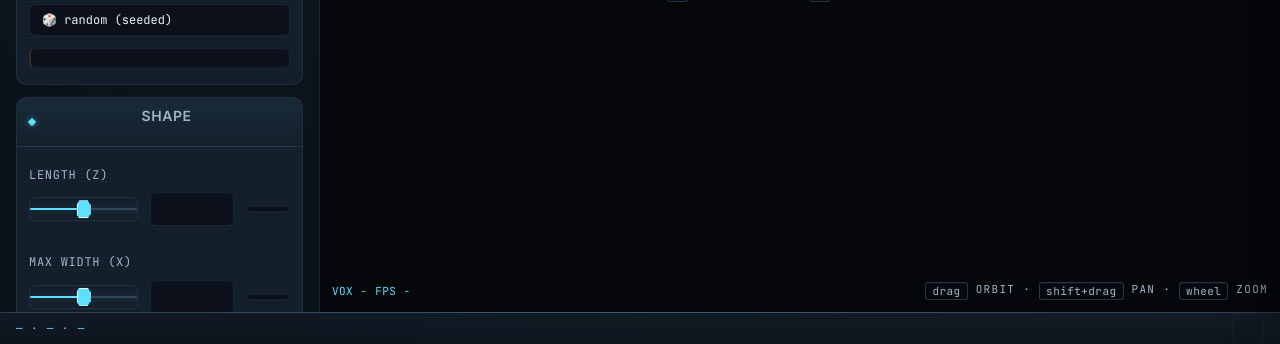
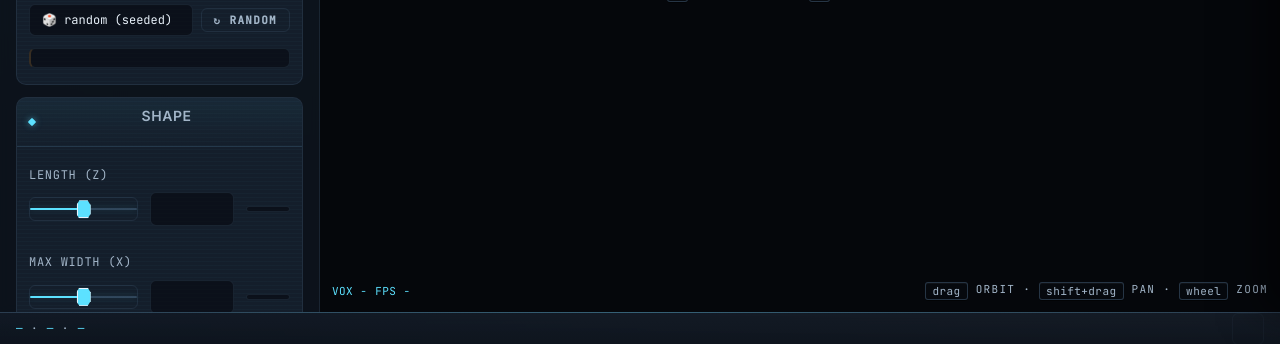
Before and after one commit to KazooKat/Spaceship-Generator, a Flask app: template src/spaceship_generator/web/templates/index.html in a window 1280 px wide. Shown: the part 456-800 px from the top of the page. Run offline with Flask 3, Linux system fonts and the light colour scheme; the template is opened without the code that fills it, so the values that code supplies are empty; some libraries are stand-ins or nearby versions.

Commit message:
feat(web): add Random Palette button in ship generation form

```diff
--- a/src/spaceship_generator/web/static/app_ui.js
+++ b/src/spaceship_generator/web/static/app_ui.js
@@ -283,6 +283,26 @@
         });
     }
 
+    // --- Random palette button -----------------------------------------------
+    function bindRandomPaletteBtn() {
+        var btn = document.getElementById("random-palette-btn");
+        if (!btn || btn.dataset.palRandBound === "1") return;
+        btn.dataset.palRandBound = "1";
+        btn.addEventListener("click", function () {
+            var sel = document.getElementById("palette");
+            if (!sel) return;
+            // Exclude the placeholder "random (seeded)" option (value="random")
+            // and any option with an empty value.
+            var opts = Array.from(sel.options).filter(function (o) {
+                return o.value && o.value !== "random";
+            });
+            if (!opts.length) return;
+            var pick = opts[Math.floor(Math.random() * opts.length)];
+            sel.value = pick.value;
+            try { sel.dispatchEvent(new Event("change", { bubbles: true })); } catch (e) { /* noop */ }
+        });
+    }
+
     function fetchPaletteColors() {
         fetch("/api/palettes")
             .then(function (r) { return r.ok ? r.json() : null; })
@@ -307,6 +327,7 @@
         bindHtmxLifecycle();
         bindPaletteSwatches();
         fetchPaletteColors();
+        bindRandomPaletteBtn();
         window.ui.reinitLucide();
         window.ui.setStatus("READY", "ready");
     }
--- a/src/spaceship_generator/web/static/style_controls.css
+++ b/src/spaceship_generator/web/static/style_controls.css
@@ -427,6 +427,20 @@ input[type="range"]:focus-visible::-webkit-slider-thumb,
     display: inline-block;
 }
 
+/* === PALETTE SELECT ROW ================================================ */
+.palette-select-row {
+    display: flex; align-items: center; gap: var(--space-2);
+}
+.palette-select-row select {
+    flex: 1 1 auto; min-width: 0;
+}
+.palette-random-btn {
+    flex: 0 0 auto;
+    padding: var(--space-1) var(--space-3);
+    font-size: var(--fs-xs);
+    white-space: nowrap;
+}
+
 /* === SHORTCUTS MODAL =================================================== */
 /* Backdrop overlay — covers the full viewport, dims the content behind. */
 #shortcuts-modal {
--- a/src/spaceship_generator/web/templates/index.html
+++ b/src/spaceship_generator/web/templates/index.html
@@ -220,6 +220,7 @@
                     </div>
                     <div class="control" data-param="palette">
                         <label>Palette {{ tip("palette") }}
+                            <div class="palette-select-row">
                                 <select name="palette" id="palette">
                                     <option value="random" {% if defaults.palette == "random" %}selected{% endif %}>
                                         &#127922; random (seeded)
@@ -228,6 +229,12 @@
                                     <option value="{{ p }}" {% if p == defaults.palette %}selected{% endif %}>{{ p }}</option>
                                     {% endfor %}
                                 </select>
+                                <button type="button" id="random-palette-btn"
+                                        class="btn ghost inline palette-random-btn"
+                                        aria-label="Pick a random palette">
+                                    &#8635; Random
+                                </button>
+                            </div>
                         </label>
                         {# Palette swatch preview. Rendered by polish.js from
                            hash-derived colors; refined with real block colors
```
Lines whose indentation alone changed are shown as unchanged.
